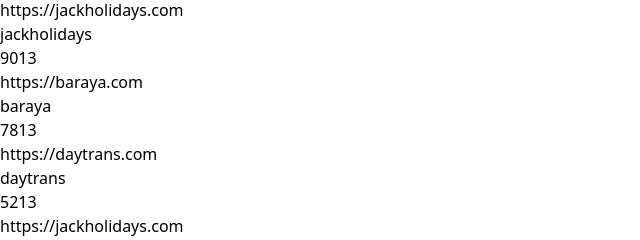
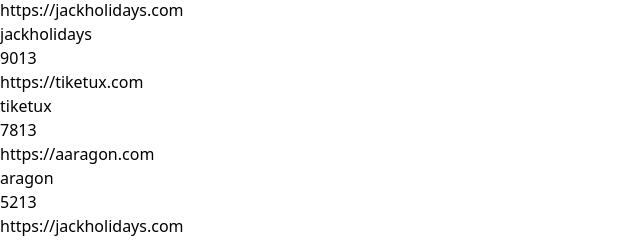
Before and after one commit to fauziahns/monitoring-deploy, a React (Vite) app: page / in a window 1280 px wide. Shown: the part 458-698 px from the top of the page, without its empty margins (0-640 px from the left). Built offline with nearby package versions, Linux system fonts and the light colour scheme.

Commit message:
add functionality search

```diff
--- a/src/App.jsx
+++ b/src/App.jsx
@@ -23,14 +23,14 @@
         status : "9013"
     },
     {
-        url: "https://baraya.com",
-        tag: "baraya",
+        url: "https://tiketux.com",
+        tag: "tiketux",
         urlDeploy : "https://dummyurl/test-deploy",
         status : "7813"
     },
     {
-        url: "https://daytrans.com",
-        tag: "daytrans",
+        url: "https://aaragon.com",
+        tag: "aragon",
         urlDeploy : "https://dummyurl/test-deploy",
         status : "5213"
     },
@@ -71,29 +71,11 @@
         item.status.toLowerCase().includes(versionDebounce.toLowerCase())
       )
     : list.filter((item) =>
-        item.tag.toLowerCase().includes(searchDebounce.toLowerCase()) &&
+        item.tag.toLowerCase().includes(searchDebounce.toLowerCase()) ||
         item.url.toLowerCase().includes(searchDebounce.toLowerCase()) &&
         item.status.toLowerCase().includes(versionDebounce.toLowerCase())
       )
 
-  const filteredResult = () => {
-    if (setSearchVersion) {
-      return list.filter((item) =>
-        item.status.toLowerCase().includes(versionDebounce.toLowerCase())
-      )
-    } else if (setSearch) {
-      return list.filter((item) =>
-        item.tag.toLowerCase().includes(searchDebounce.toLowerCase()) &&
-        item.url.toLowerCase.includes(searchDebounce.toLowerCase())
-      )
-    } else {
-      return list.filter((item) =>
-        item.status.toLowerCase().includes(versionDebounce.toLowerCase()) &&
-        item.tag.toLowerCase().includes(searchDebounce.toLowerCase()) &&
-        item.url.toLowerCase().includes(searchDebounce.toLowerCase())
-      )
-    }
-  }
   // useEffect(() => {
   //   const fetchData = async () => {
   //     try {
@@ -154,8 +136,7 @@
           </form>
 
         <button
-          className="bg-[#1A56DB] w-[83px] h-[41px] rounded-lg text-white hover:bg-[#5b93dde1]"
-          onClick={filteredResult}>
+          className="bg-[#1A56DB] w-[83px] h-[41px] rounded-lg text-white hover:bg-[#5b93dde1]">
             Watch
         </button>
       </div>
```
